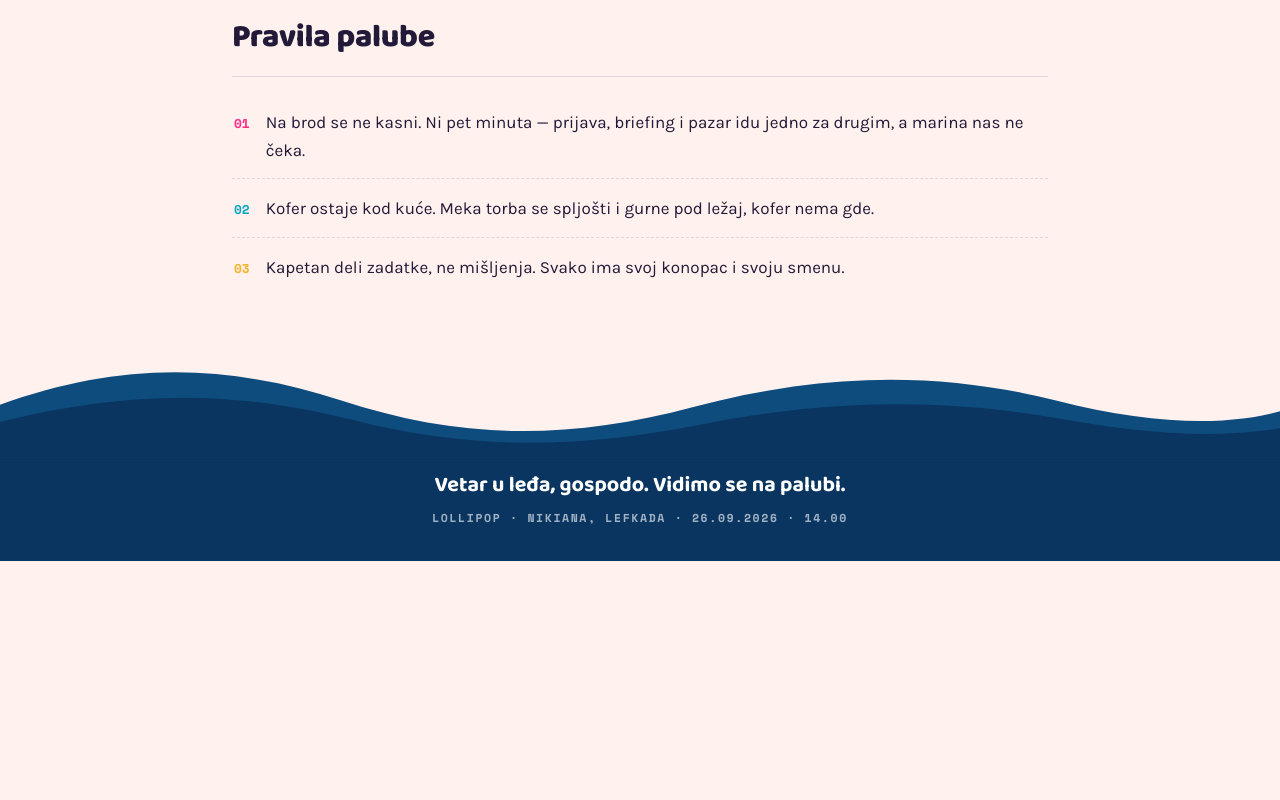
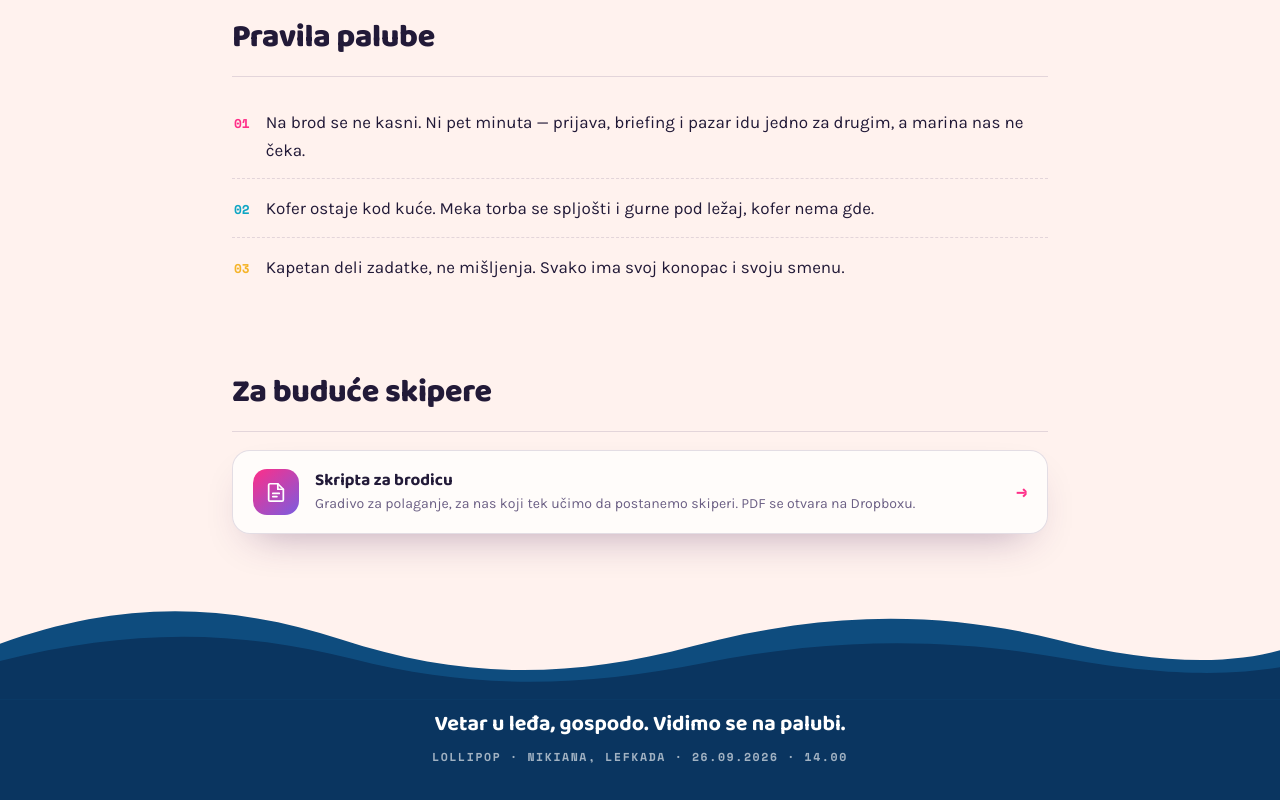
Before and after one commit to nemanjahp/lollipop, a website: page artifact.html in a window 1280 px wide. Shown: the part 1902-2702 px from the top of the page. Before the commit the page ends 2463 px from the top, so only its background shows below. Drawn offline with nearby package versions, Linux system fonts and the light colour scheme.

Commit message:
Dodaj sekciju sa linkom ka skripti za brodicu
Kartica 'Za buduće skipere' vodi na PDF skriptu na Dropboxu, za one koji
tek polažu za skipera.

```diff
--- a/artifact.html
+++ b/artifact.html
@@ -164,6 +164,32 @@
   .rules b{font-family:"Space Mono",monospace;font-size:.8rem;color:var(--pink);flex:0 0 auto}
   .rules .r2 b{color:var(--cyan)} .rules .r3 b{color:var(--gold)}
 
+  /* ---------- skripta ---------- */
+  .doc{
+    display:flex;align-items:center;gap:16px;padding:18px 20px;border-radius:18px;
+    border:1px solid var(--line);background:var(--surface);box-shadow:var(--shadow);
+    text-decoration:none;color:inherit;transition:border-color .18s ease,transform .18s ease
+  }
+  .doc:hover{border-color:var(--line-strong);transform:translateY(-2px)}
+  .doc:focus-visible{outline:3px solid var(--pink);outline-offset:3px}
+  .doc-ico{
+    flex:0 0 auto;width:46px;height:46px;border-radius:14px;display:grid;place-items:center;
+    background:linear-gradient(140deg,var(--pink),var(--violet))
+  }
+  .doc-ico svg{width:22px;height:22px}
+  .doc-txt{display:flex;flex-direction:column;gap:2px;min-width:0}
+  .doc-txt b{font-family:"Baloo 2",sans-serif;font-weight:700;font-size:1.06rem;line-height:1.25}
+  .doc-txt span{font-size:.88rem;color:var(--ink-2);line-height:1.45}
+  .doc-go{
+    flex:0 0 auto;margin-left:auto;font-family:"Space Mono",monospace;font-size:1.1rem;
+    color:var(--pink);transition:transform .18s ease
+  }
+  .doc:hover .doc-go{transform:translateX(4px)}
+  @media (max-width:520px){
+    .doc{align-items:flex-start}
+    .doc-go{display:none}
+  }
+
   /* ---------- footer ---------- */
   footer{margin-top:clamp(24px,6vw,48px);position:relative}
   .wave{display:block;width:100%;height:auto}
@@ -249,6 +275,23 @@
     </ol>
   </section>
 
+  <section>
+    <div class="sechead"><h2 class="sec">Za buduće skipere</h2></div>
+    <a class="doc" href="https://www.dropbox.com/scl/fi/2b07bzzz0muhv03lbs4j2/skripta_za_brodicu.pdf?rlkey=lhd28jee8da41v8kdfslyfona&amp;dl=0" target="_blank" rel="noopener">
+      <span class="doc-ico" aria-hidden="true">
+        <svg viewBox="0 0 24 24" fill="none" stroke="#FFFFFF" stroke-width="1.9" stroke-linecap="round" stroke-linejoin="round">
+          <path d="M4 4.5A1.5 1.5 0 0 1 5.5 3H14l6 6v11.5a1.5 1.5 0 0 1-1.5 1.5h-13A1.5 1.5 0 0 1 4 20.5Z"/>
+          <path d="M14 3v6h6"/><path d="M8.5 13.5h7"/><path d="M8.5 17h4.5"/>
+        </svg>
+      </span>
+      <span class="doc-txt">
+        <b>Skripta za brodicu</b>
+        <span>Gradivo za polaganje, za nas koji tek učimo da postanemo skiperi. PDF se otvara na Dropboxu.</span>
+      </span>
+      <span class="doc-go" aria-hidden="true">&rarr;</span>
+    </a>
+  </section>
+
 </div>
 
 <footer>
```
Also changed, not shown: index.html (+43 -0 lines), README.md.
